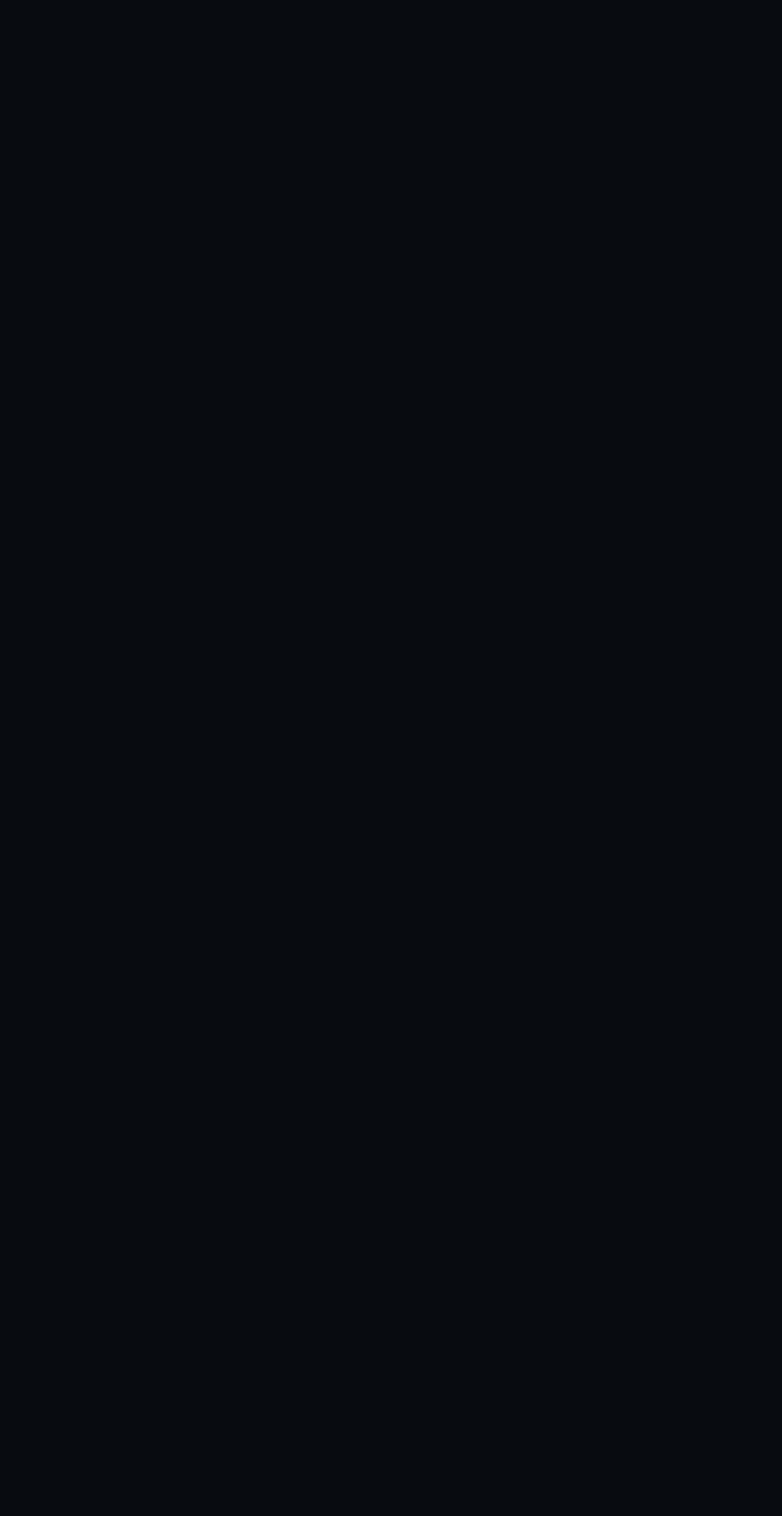
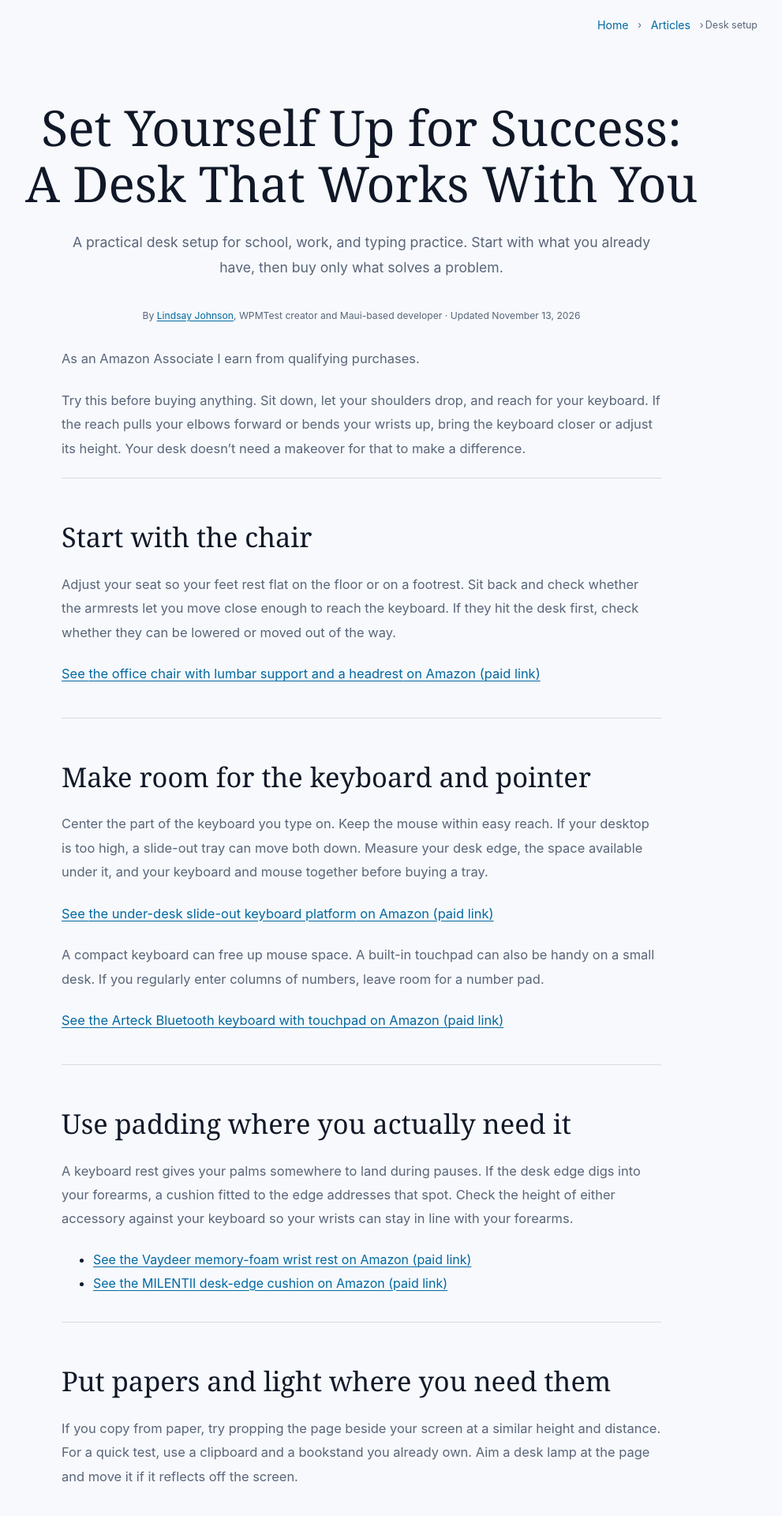
Before and after one commit to Lahainalindsay/TypeWell, a Next.js app: page /blog/desk-setup-for-typing in a window 1280 px wide. Before the commit this address had no page. Shown: the part 100-2020 px from the top of the page at 79% size, without its empty margins (182-1173 px from the left). Before the commit the page ends 800 px from the top, so only its background shows below. Built offline with nearby package versions, Linux system fonts and the light colour scheme.

Commit message:
Add desk setup article with verified Amazon affiliate links

```diff
--- /dev/null
+++ b/app/blog/desk-setup-for-typing/page.tsx
@@ -0,0 +1,71 @@
+import type { Metadata } from "next";
+import { AuthorByline } from "../../../src/features/editorial/ArticleVisual";
+import styles from "../../../src/features/editorial/editorial.module.css";
+import { absoluteUrl } from "../../../src/lib/seo/site";
+
+const title = "Set Yourself Up for Success: A Desk That Works With You";
+const description = "Set up your desk for typing at school or work. Adjust your chair, keyboard, lighting, and papers before deciding which accessories you need.";
+const url = absoluteUrl("/blog/desk-setup-for-typing/");
+
+export const metadata: Metadata = {
+  title: `${title} | WPMTest`,
+  description,
+  alternates: { canonical: url },
+  openGraph: { title, description, url, type: "article", images: ["/images/typing-editorial-desk.webp"] },
+  twitter: { card: "summary_large_image", title, description, images: ["/images/typing-editorial-desk.webp"] }
+};
+
+function AmazonLink({ href, product }: { href: string; product: string }) {
+  return <a href={href} rel="sponsored">See {product} on Amazon (paid link)</a>;
+}
+
+export default function DeskSetupPage() {
+  return <main id="main-content" tabIndex={-1} className={styles.page}>
+    <nav className="seo-breadcrumbs" aria-label="Breadcrumb"><a href="/">Home</a> › <a href="/blog/">Articles</a> › <span>Desk setup</span></nav>
+    <article>
+      <header className={styles.header}>
+        <h1>{title}</h1>
+        <p>A practical desk setup for school, work, and typing practice. Start with what you already have, then buy only what solves a problem.</p>
+        <AuthorByline date="2026-11-13" />
+      </header>
+      <div className={styles.body}>
+        <p>As an Amazon Associate I earn from qualifying purchases.</p>
+        <p>Try this before buying anything. Sit down, let your shoulders drop, and reach for your keyboard. If the reach pulls your elbows forward or bends your wrists up, bring the keyboard closer or adjust its height. Your desk doesn’t need a makeover for that to make a difference.</p>
+
+        <section>
+          <h2>Start with the chair</h2>
+          <p>Adjust your seat so your feet rest flat on the floor or on a footrest. Sit back and check whether the armrests let you move close enough to reach the keyboard. If they hit the desk first, check whether they can be lowered or moved out of the way.</p>
+          <p><AmazonLink href="https://link.amazon/B07QjEfRC" product="the office chair with lumbar support and a headrest" /></p>
+        </section>
+
+        <section>
+          <h2>Make room for the keyboard and pointer</h2>
+          <p>Center the part of the keyboard you type on. Keep the mouse within easy reach. If your desktop is too high, a slide-out tray can move both down. Measure your desk edge, the space available under it, and your keyboard and mouse together before buying a tray.</p>
+          <p><AmazonLink href="https://www.amazon.com/dp/B0DCFZV2GP?tag=islandtech04-20" product="the under-desk slide-out keyboard platform" /></p>
+          <p>A compact keyboard can free up mouse space. A built-in touchpad can also be handy on a small desk. If you regularly enter columns of numbers, leave room for a number pad.</p>
+          <p><AmazonLink href="https://link.amazon/B05m8GSt6" product="the Arteck Bluetooth keyboard with touchpad" /></p>
+        </section>
+
+        <section>
+          <h2>Use padding where you actually need it</h2>
+          <p>A keyboard rest gives your palms somewhere to land during pauses. If the desk edge digs into your forearms, a cushion fitted to the edge addresses that spot. Check the height of either accessory against your keyboard so your wrists can stay in line with your forearms.</p>
+          <ul>
+            <li><AmazonLink href="https://link.amazon/B0cPfK7w9" product="the Vaydeer memory-foam wrist rest" /></li>
+            <li><AmazonLink href="https://link.amazon/B0fYQgNUs" product="the MILENTII desk-edge cushion" /></li>
+          </ul>
+        </section>
+
+        <section>
+          <h2>Put papers and light where you need them</h2>
+          <p>If you copy from paper, try propping the page beside your screen at a similar height and distance. For a quick test, use a clipboard and a bookstand you already own. Aim a desk lamp at the page and move it if it reflects off the screen.</p>
+        </section>
+
+        <section>
+          <h2>Give the setup a one-minute trial</h2>
+          <p>Take a <a href="/1-minute-typing-test/">one-minute typing test</a>. Notice where you reach, which hand moves farthest, and whether your chair still feels right once you start typing. Change one thing and repeat with the same test duration before deciding what to keep.</p>
+          <p>See OSHA’s workstation guidance for <a href="https://www.osha.gov/etools/computer-workstations/components/keyboards/">keyboard placement</a>, <a href="https://www.osha.gov/etools/computer-workstations/components/document-holders">document holders</a>, and <a href="https://www.osha.gov/etools/computer-workstations/workstation-environment">lighting</a>.</p>
+        </section>
+      </div>
+    </article>
+  </main>;
+}
--- a/app/sitemap.ts
+++ b/app/sitemap.ts
@@ -28,6 +28,7 @@ const auditUpdatedPaths = new Set([
 ]);
 
 const supportingIndexableRoutes = [
+  "/blog/desk-setup-for-typing/",
   "/blog/glossika-language-revival/",
   "/typing-personality-test/", "/blog/typing-personality-test/",
   "/blog/hawaiian-language-revival/",
@@ -77,7 +78,7 @@ export default function sitemap(): MetadataRoute.Sitemap {
   const paths = [...personalities.map(p=>`/typing-personality-test/profile/${p.slug}/`),"/language-revival/", ...languages.flatMap(l=>[articlePath(l.id),practicePath(l.id)]), ...seoPages.map((page) => page.path), ...supportingIndexableRoutes, ...guides.map(guide => `/blog/${guide.slug}/`)];
   return [...new Set(paths.map(canonicalPath))].filter(path => path !== "/typing-test/").map((path) => ({
     url: absoluteUrl(path),
-    lastModified: auditUpdatedPaths.has(path) ? new Date("2026-11-12T00:00:00Z") : (path === "/blog/glossika-language-revival/" || path === "/privacy/" || path === "/blog/" || localizedTypingPaths.has(path) || path === "/language-revival/" || languages.some(l=>path===articlePath(l.id)||path===practicePath(l.id))) ? new Date("2026-11-09T00:00:00Z") : (path === "/language-revival/" || languages.some(l=>path===articlePath(l.id)||path===practicePath(l.id))) ? new Date("2026-11-08T00:00:00Z") : (["/typing-personality-test/", "/blog/typing-personality-test/"].includes(path) || path === "/blog/typing-test-on-phone-vs-keyboard/" || path === "/blog/" || guides.some(guide => path === `/blog/${guide.slug}/`)) ? new Date("2026-10-28T00:00:00Z") : [typingTestLanguagePaths.fil, typingTestLanguagePaths.haw, "/blog/hawaiian-language-revival/", "/blog/", "/blog/best-typing-test-websites/", "/blog/data-entry-typing-test-for-employment/", ...guides.map(guide => `/blog/${guide.slug}/`)].some(route => route === path) ? new Date("2026-10-27T00:00:00Z") : keywordUpdatedPaths.has(path) ? new Date("2026-10-09T00:00:00Z") : addedPaths.has(path) ? new Date("2026-10-05T00:00:00Z") : updatedPaths.has(path) || guides.some(guide => path === `/blog/${guide.slug}/`) ? new Date("2026-10-03T00:00:00Z") : localizedTypingPaths.has(path) ? LOCALIZED_CONTENT_LAST_MODIFIED
+    lastModified: path === "/blog/desk-setup-for-typing/" ? new Date("2026-11-13T00:00:00Z") : auditUpdatedPaths.has(path) ? new Date("2026-11-12T00:00:00Z") : (path === "/blog/glossika-language-revival/" || path === "/privacy/" || path === "/blog/" || localizedTypingPaths.has(path) || path === "/language-revival/" || languages.some(l=>path===articlePath(l.id)||path===practicePath(l.id))) ? new Date("2026-11-09T00:00:00Z") : (path === "/language-revival/" || languages.some(l=>path===articlePath(l.id)||path===practicePath(l.id))) ? new Date("2026-11-08T00:00:00Z") : (["/typing-personality-test/", "/blog/typing-personality-test/"].includes(path) || path === "/blog/typing-test-on-phone-vs-keyboard/" || path === "/blog/" || guides.some(guide => path === `/blog/${guide.slug}/`)) ? new Date("2026-10-28T00:00:00Z") : [typingTestLanguagePaths.fil, typingTestLanguagePaths.haw, "/blog/hawaiian-language-revival/", "/blog/", "/blog/best-typing-test-websites/", "/blog/data-entry-typing-test-for-employment/", ...guides.map(guide => `/blog/${guide.slug}/`)].some(route => route === path) ? new Date("2026-10-27T00:00:00Z") : keywordUpdatedPaths.has(path) ? new Date("2026-10-09T00:00:00Z") : addedPaths.has(path) ? new Date("2026-10-05T00:00:00Z") : updatedPaths.has(path) || guides.some(guide => path === `/blog/${guide.slug}/`) ? new Date("2026-10-03T00:00:00Z") : localizedTypingPaths.has(path) ? LOCALIZED_CONTENT_LAST_MODIFIED
       : path === "/" || /^\/[123]-page-typing-test\/$/.test(path) ? NEW_TEST_CONTENT_LAST_MODIFIED
       : SEO_CONTENT_LAST_MODIFIED,
     ...(localizedTypingPaths.has(path) ? { alternates: { languages: typingTestLanguageAlternates } } : {})
```
Also changed, not shown: app/blog/page.tsx (+4 -0 lines).
